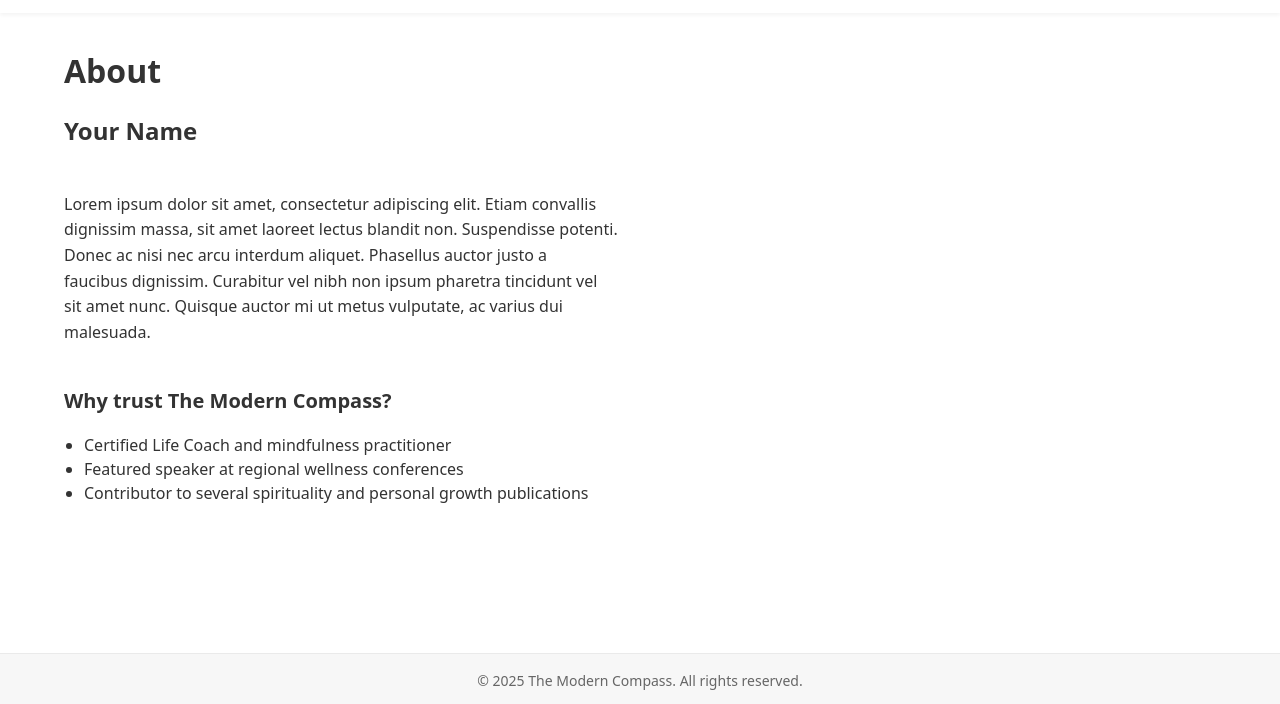
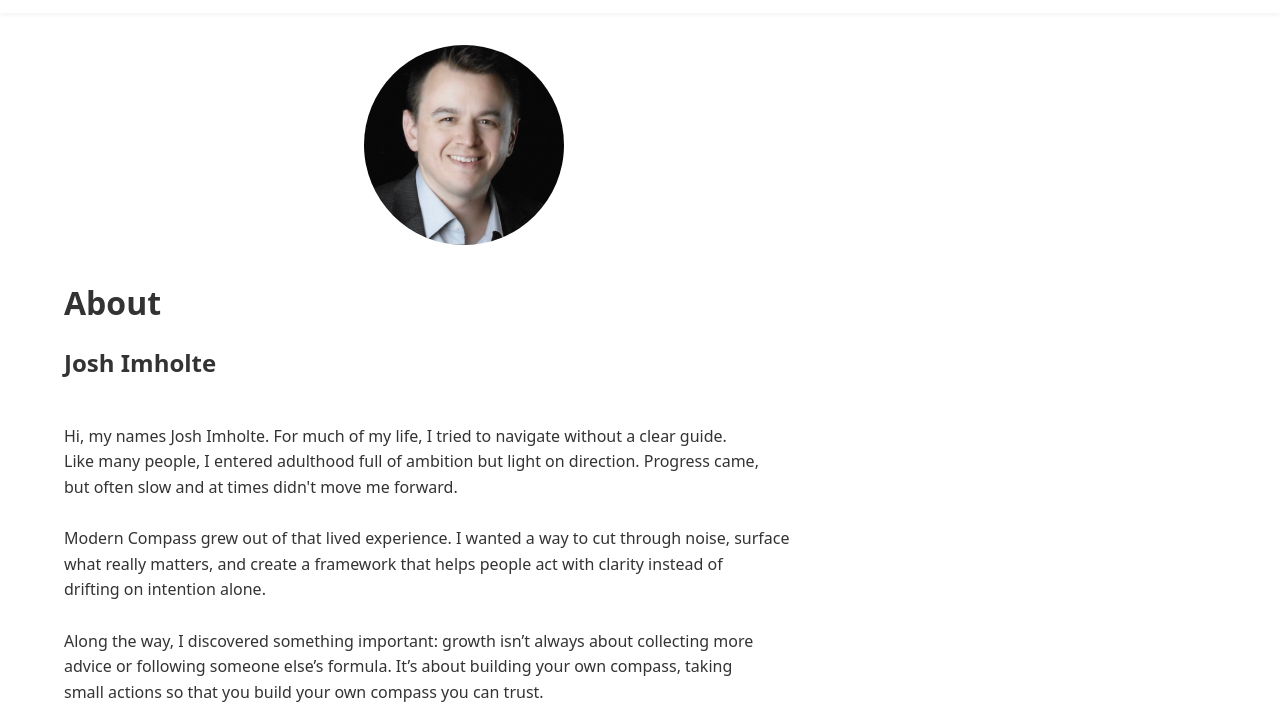
Before and after one commit to themoderncompass/website, an Astro site: page /about in a window 1280 px wide. Shown: the part 99-803 px from the top of the page. Built offline with nearby package versions, Linux system fonts and the light colour scheme; Astro itself is replaced by a stand-in of ours.

Commit message:
feat: update about page with biography and headshot

```diff
--- a/src/pages/about.astro
+++ b/src/pages/about.astro
@@ -6,24 +6,45 @@ import Layout from '../layouts/Layout.astro';
 // mission.  Consider including a portrait or additional images by
 // uploading them to the `public` folder and referencing them here.
 
-const name = 'Your Name';
+const name = 'Josh Imholte';
 const bio = `
-  Lorem ipsum dolor sit amet, consectetur adipiscing elit.  Etiam convallis
-  dignissim massa, sit amet laoreet lectus blandit non.  Suspendisse potenti.
-  Donec ac nisi nec arcu interdum aliquet.  Phasellus auctor justo a
-  faucibus dignissim.  Curabitur vel nibh non ipsum pharetra tincidunt vel
-  sit amet nunc.  Quisque auctor mi ut metus vulputate, ac varius dui
-  malesuada.
+  Hi, my names Josh Imholte. For much of my life, I tried to navigate without a clear guide.
+  Like many people, I entered adulthood full of ambition but light on direction. Progress came,
+  but often slow and at times didn't move me forward.
+
+  Modern Compass grew out of that lived experience. I wanted a way to cut through noise, surface
+  what really matters, and create a framework that helps people act with clarity instead of
+  drifting on intention alone.
+
+  Along the way, I discovered something important: growth isn’t always about collecting more
+  advice or following someone else’s formula. It’s about building your own compass, taking
+  small actions so that you build your own compass you can trust.
+
+  That’s what this project is about. Through my book, newsletter, TikTok, and tools, I share
+  practical ways to strengthen your sense of self, deepen trust, develop character, and build
+  relationships. My goal isn’t to tell you who to be, but to help you see where you are, choose
+  where you’re going, so that you have visibility on where to commit your time and energy in life.
+
+  Outside of Modern Compass, I’m a product leader in the tech world, a husband, and a dad.
+  Those roles keep me grounded in the real challenges of balancing ambition, responsibility, and
+  relationships. Everything I create here is tested in that reality. No abstract theory, just
+  clarity that works.
+
+  Always follow your compass.
 `;
 
 const credentials = [
-  'Certified Life Coach and mindfulness practitioner',
-  'Featured speaker at regional wellness conferences',
-  'Contributor to several spirituality and personal growth publications',
+  'I’ve spent over a decade leading complex projects in tech and the last 5 years launching global products, turning messy topics into clear strategies and value',
+  'My writing and tools are built from lived experience, tested in the realities of work, family, and growth',
+  'I don’t preach quick fixes. I focus on frameworks that are easy to understand',
+  'Modern Compass is designed to be actionable and approachable with activities, tools, and a growing community to help',
+  'I believe clarity beats complexity. If it doesn’t simplify your life or nudge you to move forward, it doesn’t belong'
 ];
 ---
 <Layout>
   <section class="about">
+    <!-- Headshot displayed as a round image -->
+    <img src="/1645116024072.jpeg" alt="Headshot of Josh Imholte" class="headshot" />
     <h1>About</h1>
     <h2>{name}</h2>
     <p class="bio">{bio}</p>
@@ -71,4 +92,14 @@ const credentials = [
     margin-left: 1.25rem;
     line-height: 1.5;
   }
+
+  /* Style the headshot image to be round and appropriately sized */
+  .headshot {
+    width: 200px;
+    height: 200px;
+    border-radius: 50%;
+    object-fit: cover;
+    align-self: center;
+    margin-bottom: 1rem;
+  }
 </style>
```
